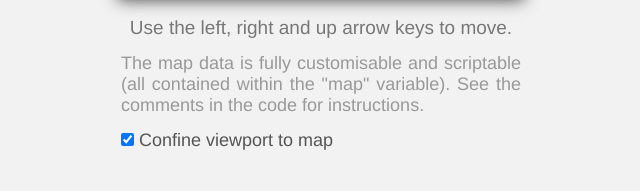
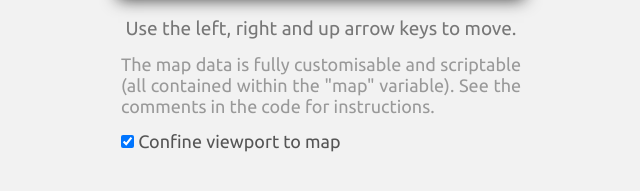
Before and after one commit to dharmeshkumar1409/DK-Maze, a plain HTML site: page index.html in a window 1280 px wide. Shown: the part 445-636 px from the top of the page, 319-959 px from the left. Drawn offline with Linux system fonts and the light colour scheme.

Commit message:
Update style.css

```diff
--- a/style.css
+++ b/style.css
@@ -17,7 +17,7 @@ canvas {
 }
 
 p {
-	font-family: Helvetica, Arial, sans-serif;
+	font-family: Ubuntu, Arial, sans-serif;
 	font-size: 19px;
 	color: #777;
 	display: block;
@@ -34,7 +34,7 @@ p {
 }
 
 label {
-	font-family: Helvetica, Arial, sans-serif;
+	font-family: Ubuntu, Arial, sans-serif;
 	font-size: 18px;
 	color: #555;
 	width: 400px;
```
